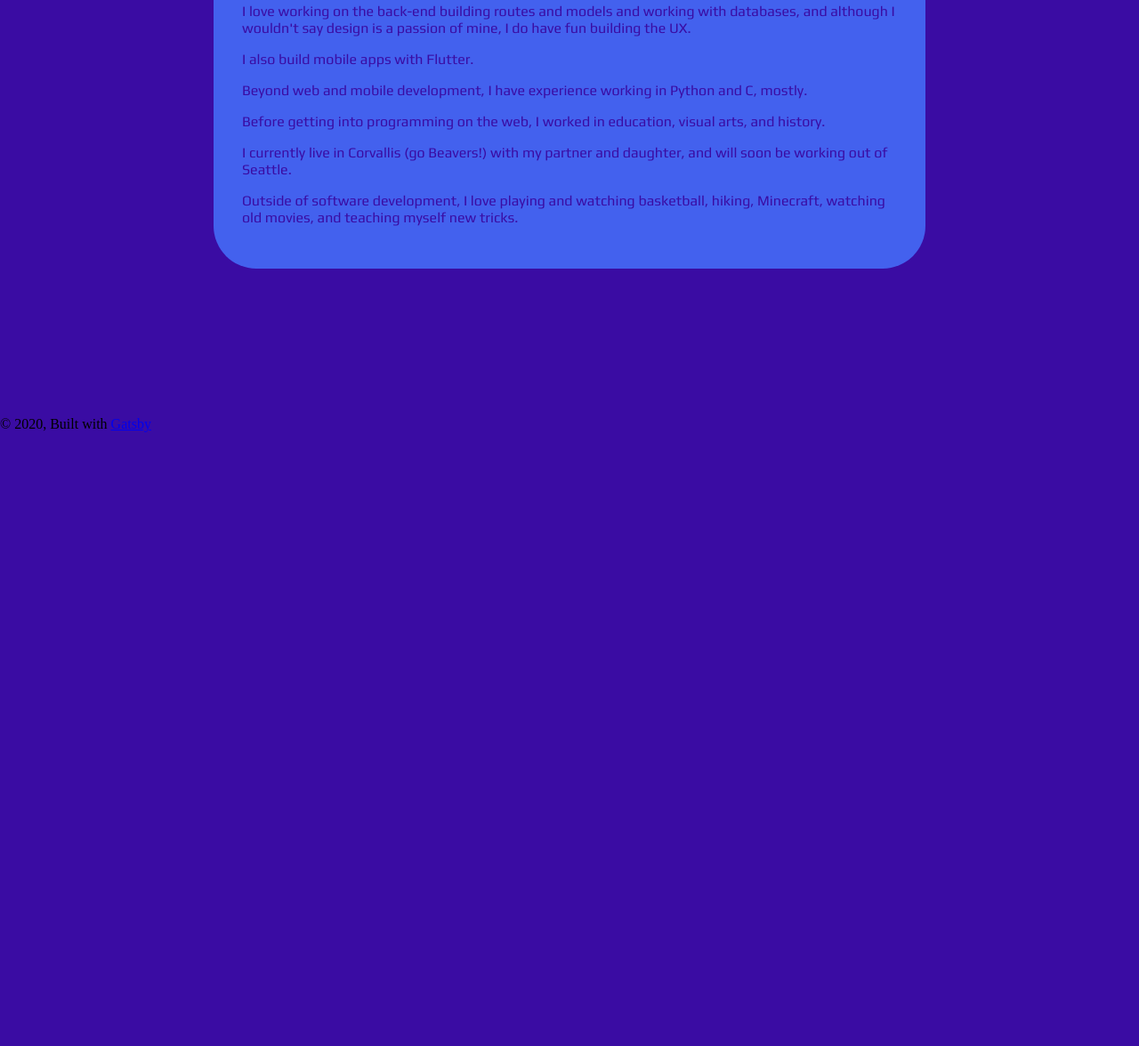
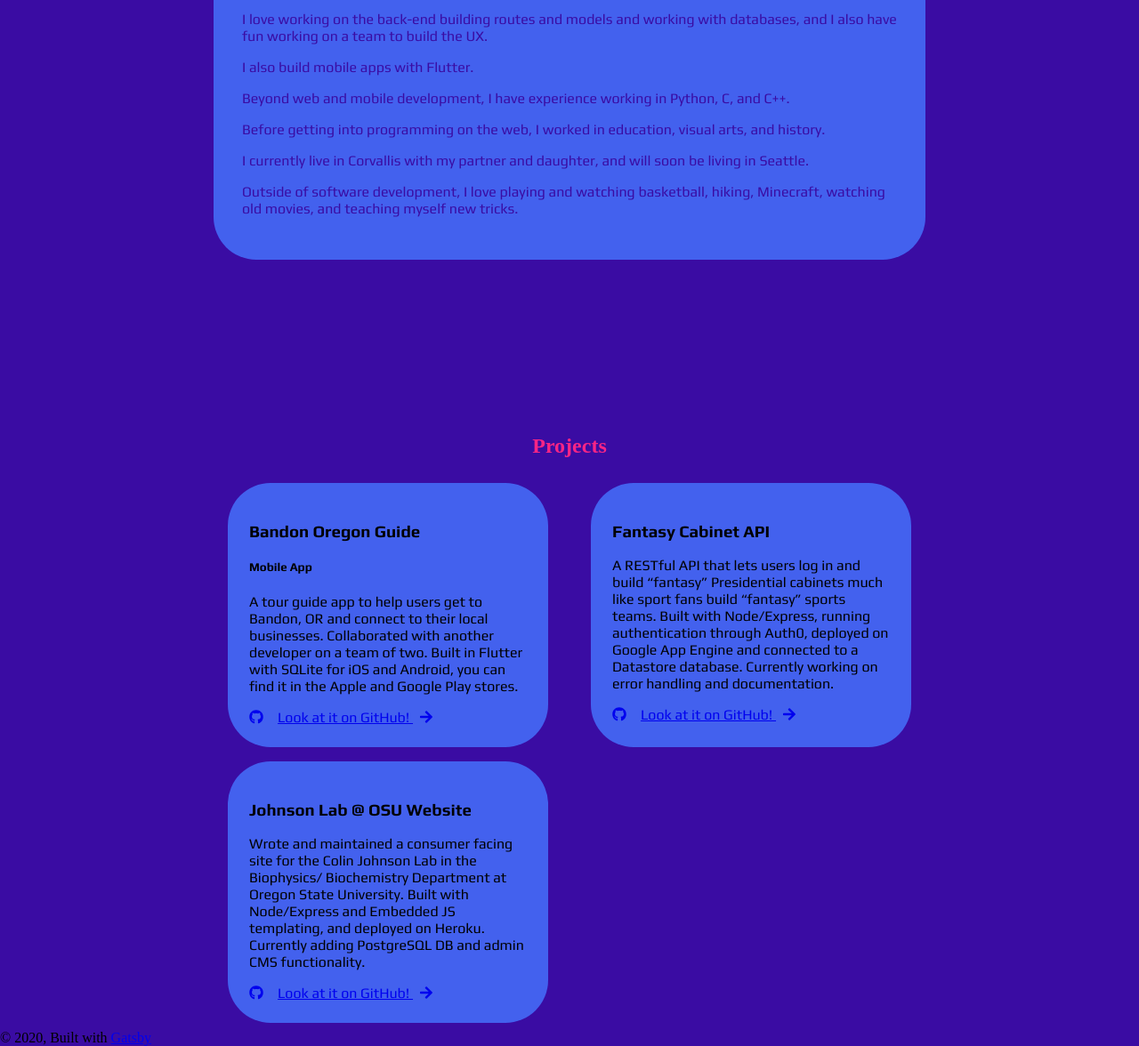
Before and after one commit to KHCode/hill-portfolio, a Gatsby site: page / in a window 1280 px wide. Shown: the part 1132-2308 px from the top of the page at 89% size. Before the commit the page ends 1618 px from the top, so only its background shows below. Built offline with nearby package versions, Linux system fonts and the light colour scheme; Gatsby itself is replaced by a stand-in of ours; a web font is replaced by a local one.

Commit message:
Clean up and add projects section

```diff
--- a/package.json
+++ b/package.json
@@ -6,6 +6,7 @@
   "author": "Kyle Mathews <mathews.kyle@gmail.com>",
   "dependencies": {
     "@fortawesome/fontawesome-svg-core": "^1.2.30",
+    "@fortawesome/free-brands-svg-icons": "^5.15.1",
     "@fortawesome/free-solid-svg-icons": "^5.14.0",
     "@fortawesome/react-fontawesome": "^0.1.11",
     "babel-plugin-styled-components": "^1.11.1",
--- a/src/components/nav.js
+++ b/src/components/nav.js
@@ -90,9 +90,9 @@ const Nav = () => (
       </div>
       <StyledLinks>
         <ul>
-          <li><Link to="about">About Me</Link></li>
-          <li><Link to="projects">Projects</Link></li>
-          <li><Link to="contact">Contact Me</Link></li>
+          <li><Link to="/#about">About Me</Link></li>
+          <li><Link to="/#projects">Projects</Link></li>
+          <li><Link to="/#contact">Contact Me</Link></li>
         </ul>
       </StyledLinks>
     </StyledNav>
--- a/src/components/sections/about.js
+++ b/src/components/sections/about.js
@@ -1,7 +1,6 @@
 import React from 'react';
 import styled from 'styled-components';
-import { FontAwesomeIcon } from '@fortawesome/react-fontawesome';
-import { faCoffee, faCommentAlt, faLaptopCode, faPuzzlePiece } from '@fortawesome/free-solid-svg-icons';
+
 
 const StyledAboutSection = styled.section`
     font-family: var(--font-sans);
@@ -31,11 +30,11 @@ const About = () => {
             <h1 className="about-title">About Me</h1>
             <div className="about-content">
                 <p>I am a junior full-stack developer. I do most of my browser-based web work with Node and Express on the back-end, and JS/HTML/CSS on the front-end.</p>
-                <p>I love working on the back-end building routes and models and working with databases, and although I wouldn't say design is a passion of mine, I do have fun building the UX.</p>
+                <p>I love working on the back-end building routes and models and working with databases, and I also have fun working on a team to build the UX.</p>
                 <p>I also build mobile apps with Flutter.</p>
-                <p>Beyond web and mobile development, I have experience working in Python and C, mostly.</p>
+                <p>Beyond web and mobile development, I have experience working in Python, C, and C++.</p>
                 <p>Before getting into programming on the web, I worked in education, visual arts, and history.</p>
-                <p>I currently live in Corvallis (go Beavers!) with my partner and daughter, and will soon be working out of Seattle.</p>
+                <p>I currently live in Corvallis with my partner and daughter, and will soon be living in Seattle.</p>
                 <p>Outside of software development, I love playing and watching basketball, hiking, Minecraft, watching old movies, and teaching myself new tricks.</p>
             </div>
 
--- a/src/components/sections/hero.js
+++ b/src/components/sections/hero.js
@@ -1,7 +1,7 @@
 import React from 'react';
 import styled from 'styled-components';
 import { FontAwesomeIcon } from '@fortawesome/react-fontawesome';
-import { faCoffee, faCommentAlt, faLaptopCode, faPuzzlePiece } from '@fortawesome/free-solid-svg-icons';
+import { faCommentAlt, faLaptopCode, faPuzzlePiece } from '@fortawesome/free-solid-svg-icons';
 
 
 const StyledHeroSection = styled.section`
@@ -117,8 +117,11 @@ const Hero = () => {
         <StyledHeroSection>
             <div className="hero-hello">hello!</div>
             <h2>my name is <span className="my-name">kris hill</span> and I like to...</h2>
-            <h3><span><FontAwesomeIcon icon={faLaptopCode} /><span className="like-tos">write code</span></span><span><FontAwesomeIcon icon={faCommentAlt} /><span className="like-tos">share knowledge</span></span><span><FontAwesomeIcon icon={faPuzzlePiece} /><span className="like-tos">solve puzzles</span></span></h3>
-            ${'' /* <div className="mini-bio"><p>I am a software developer, soon to be based out of Seattle. I have a background in education, visual arts, and history.</p></div> */}
+            <h3>
+                <span><FontAwesomeIcon icon={faLaptopCode} /><span className="like-tos">build things</span></span>
+                <span><FontAwesomeIcon icon={faCommentAlt} /><span className="like-tos">collaborate</span></span>
+                <span><FontAwesomeIcon icon={faPuzzlePiece} /><span className="like-tos">solve problems</span></span>
+            </h3>
         </StyledHeroSection>
     )
 }
--- /dev/null
+++ b/src/components/sections/projects.js
@@ -0,0 +1,86 @@
+import React from 'react';
+import styled from 'styled-components';
+import { faGithub } from '@fortawesome/free-brands-svg-icons';
+import { faArrowRight } from '@fortawesome/free-solid-svg-icons';
+import { FontAwesomeIcon } from '@fortawesome/react-fontawesome';
+
+const StyledProjectsSection = styled.section`
+    font-family: var(--font-sans);
+    display: flex;
+    justify-content: center;
+    align-items: center;
+    flex-direction: column;
+    min-height: 85vh;
+
+    .projects-title {
+        font-family: var(--font-cursive);
+        color: var(--bright-pink);
+    }
+
+    .projects-lead-row {
+        display: flex;
+        flex-flow: row wrap;
+        margin: 0 15rem;
+        justify-content: space-between;
+
+        .item {
+            padding: 1.5rem;
+            margin: 0.5rem 1rem;
+            background-color: var(--bright-blue);
+            border-radius: 3rem;
+            flex-basis: 45%;
+
+            .inline-icon-left {
+                margin: 0 1rem 0 0;
+            }
+
+            .inline-icon-right {
+                margin: 0 0 0 0.5rem;
+            }
+        }
+    }
+
+`;
+
+const Projects = () => {
+    return (
+        <StyledProjectsSection>
+            <h1 className="projects-title">Projects</h1>
+            <div className="projects-lead-row">
+                <div className="item">
+                    <h3>Bandon Oregon Guide</h3>
+                    <h5>Mobile App</h5>
+                    <p>A tour guide app to help users get to Bandon, OR
+                    and connect to their local businesses. Collaborated
+                    with another developer on a team of two. Built in Flutter
+                    with SQLite for iOS and Android, you can find it in
+                    the Apple and Google Play stores.</p>
+                    <a href="https://github.com/jordan-hamilton/bandon-app"><FontAwesomeIcon className="inline-icon-left" icon={faGithub}/>Look at it on GitHub! <FontAwesomeIcon className="inline-icon-right" icon={faArrowRight}></FontAwesomeIcon></a>
+                </div>
+                <div className="item">
+                    <h3>Fantasy Cabinet API</h3>
+                    <p>A RESTful API that lets users log in and build
+                    “fantasy” Presidential cabinets much like sport fans
+                    build “fantasy” sports teams. Built with Node/Express,
+                    running authentication through Auth0, deployed on Google
+                    App Engine and connected to a Datastore database.
+                    Currently working on error handling and documentation.</p>
+                    <a href="#"><FontAwesomeIcon className="inline-icon-left" icon={faGithub}/>Look at it on GitHub! <FontAwesomeIcon className="inline-icon-right" icon={faArrowRight}></FontAwesomeIcon></a>
+                </div>
+                <div className="item">
+                    <h3>Johnson Lab @ OSU Website</h3>
+                    <p>Wrote and maintained a consumer facing site for
+                    the Colin Johnson Lab in the Biophysics/ Biochemistry
+                    Department at Oregon State University. Built with
+                    Node/Express and Embedded JS templating, and deployed
+                    on Heroku. Currently adding PostgreSQL DB and admin
+                    CMS functionality.</p>
+                    <a href="https://github.com/KHCode/johnson-lab"><FontAwesomeIcon className="inline-icon-left" icon={faGithub}/>Look at it on GitHub! <FontAwesomeIcon className="inline-icon-right" icon={faArrowRight}></FontAwesomeIcon></a>
+                </div>
+            </div>
+
+        </StyledProjectsSection>
+    );
+};
+
+export default Projects;
--- a/src/pages/index.js
+++ b/src/pages/index.js
@@ -5,11 +5,13 @@ import Layout from "../components/layout"
 // import Head from "../components/head"
 import Hero from "../components/sections/hero"
 import About from "../components/sections/about"
+import Projects from "../components/sections/projects"
 
 const IndexPage = () => (
   <Layout>
     <Hero />
     <About />
+    <Projects />
     {/* <h1>Hi people</h1>
     <p>Welcome to your new Gatsby site.</p>
     <p>Now go build something great.</p>
```
Also changed, not shown: 1 other file.
